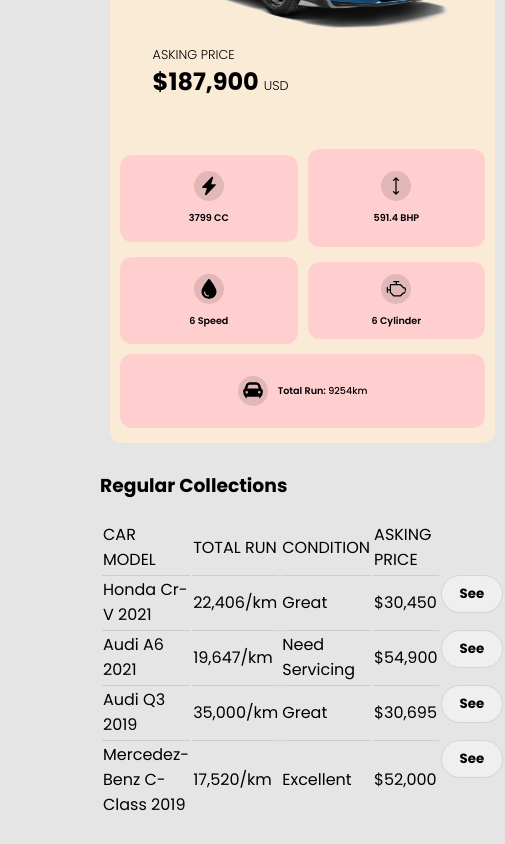
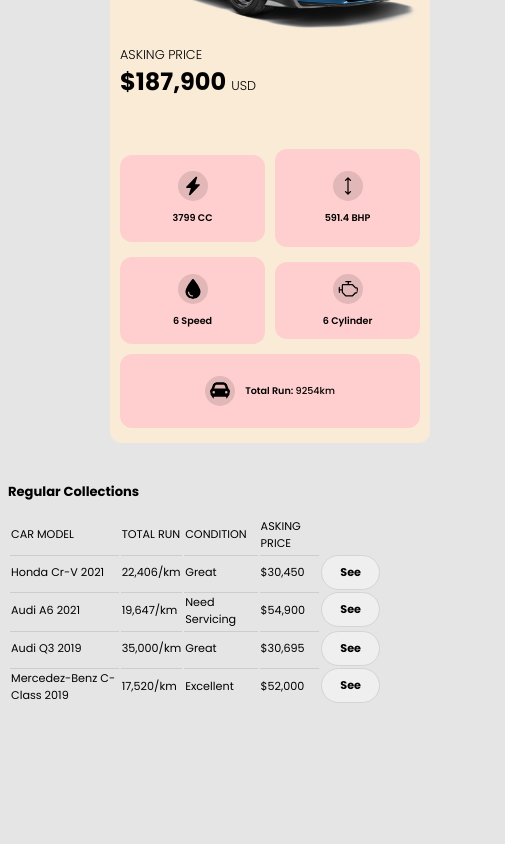
Before and after one commit to dominic91960/zart-webapp, a React (Vite) app: page / in a window 390 px wide. Shown: the part 1095-1939 px from the top of the page, 505 px wide, since content can reach past the window. After the commit the page ends 1810 px from the top, so only its background shows below. Built offline with nearby package versions, Linux system fonts and the light colour scheme.

Commit message:
Fourth Commit: Style fixes

```diff
--- a/src/App.jsx
+++ b/src/App.jsx
@@ -2,6 +2,7 @@ import Header from "./components/Header/Header";
 import Navbar from "./components/Navbar/Navbar";
 import classes from "./App.module.css";
 import MainSection from "./components/MainSection/MainSection";
+import Collections from "./components/Collections/Collections";
 
 function App() {
   return (
@@ -11,6 +12,9 @@ function App() {
         <Navbar />
         <MainSection />
       </div>
+      <div className={classes.tableSmall}>
+        <Collections />
+      </div>
     </>
   );
 }
--- a/src/App.module.css
+++ b/src/App.module.css
@@ -3,3 +3,19 @@
   /* align-items: center; */
   /* justify-content: center; */
 }
+
+.tableSmall {
+  display: none;
+}
+
+@media (max-width: 992px) {
+  .tableSmall {
+    display: inline;
+  }
+}
+
+@media (max-width: 768px) {
+  .tableSmall {
+    font-size: 0.7rem;
+  }
+}
--- a/src/components/DetailsButton/DetailsButton.module.css
+++ b/src/components/DetailsButton/DetailsButton.module.css
@@ -36,3 +36,10 @@ button:hover {
     display: none;
   }
 }
+
+@media (max-width: 768px) {
+  button h4 {
+    font-size: 0.7rem;
+    padding: 0px;
+  }
+}
--- a/src/components/MainSection/MainSection.jsx
+++ b/src/components/MainSection/MainSection.jsx
@@ -9,7 +9,9 @@ const MainSection = () => {
     <section className={classes.main}>
       <Greet />
       <HotCollections />
-      <Collections />
+      <div className={classes.tableLarge}>
+        <Collections />
+      </div>
     </section>
   );
 };
--- a/src/components/MainSection/MainSection.module.css
+++ b/src/components/MainSection/MainSection.module.css
@@ -5,3 +5,9 @@
   margin: 1rem;
   border-top: 2px solid #cecece;
 }
+
+@media (max-width: 992px) {
+  .tableLarge {
+    display: none;
+  }
+}
```
